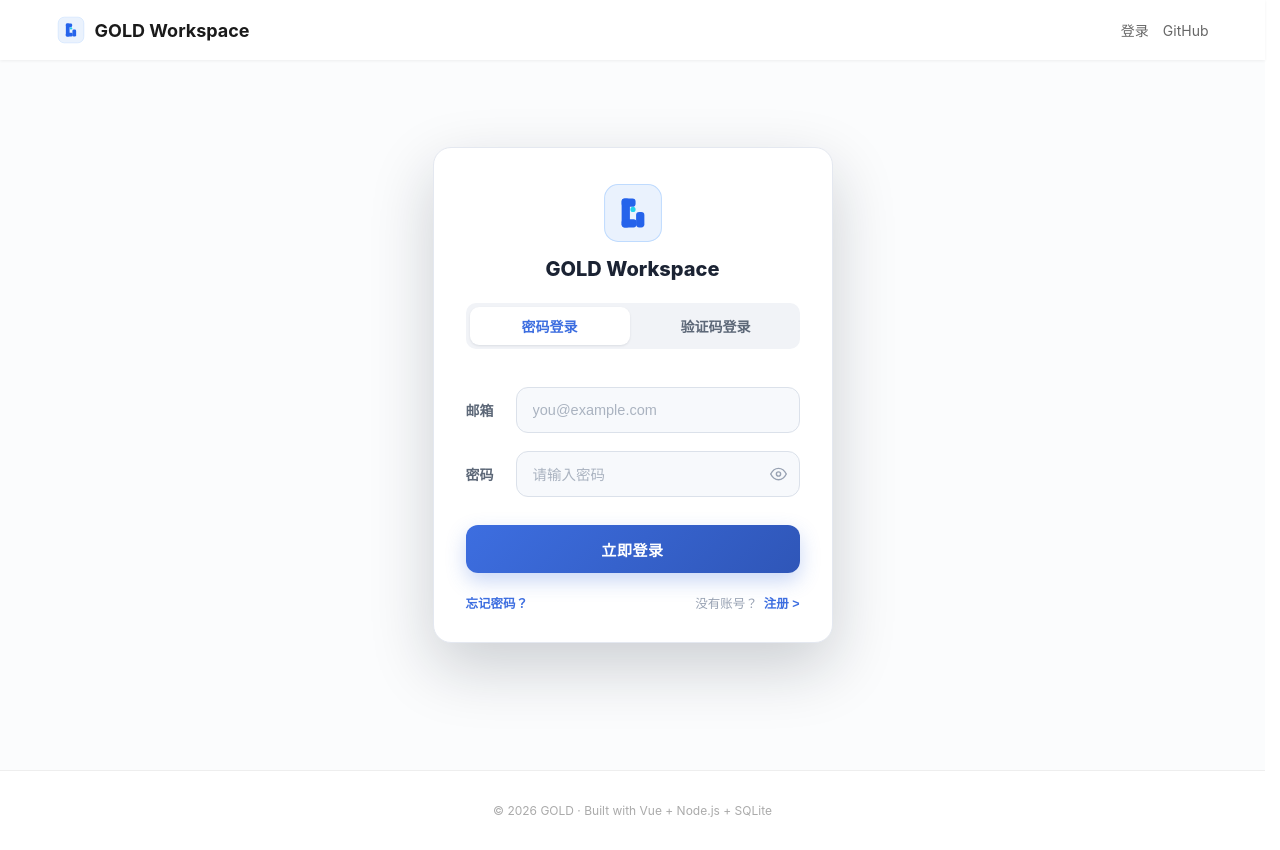
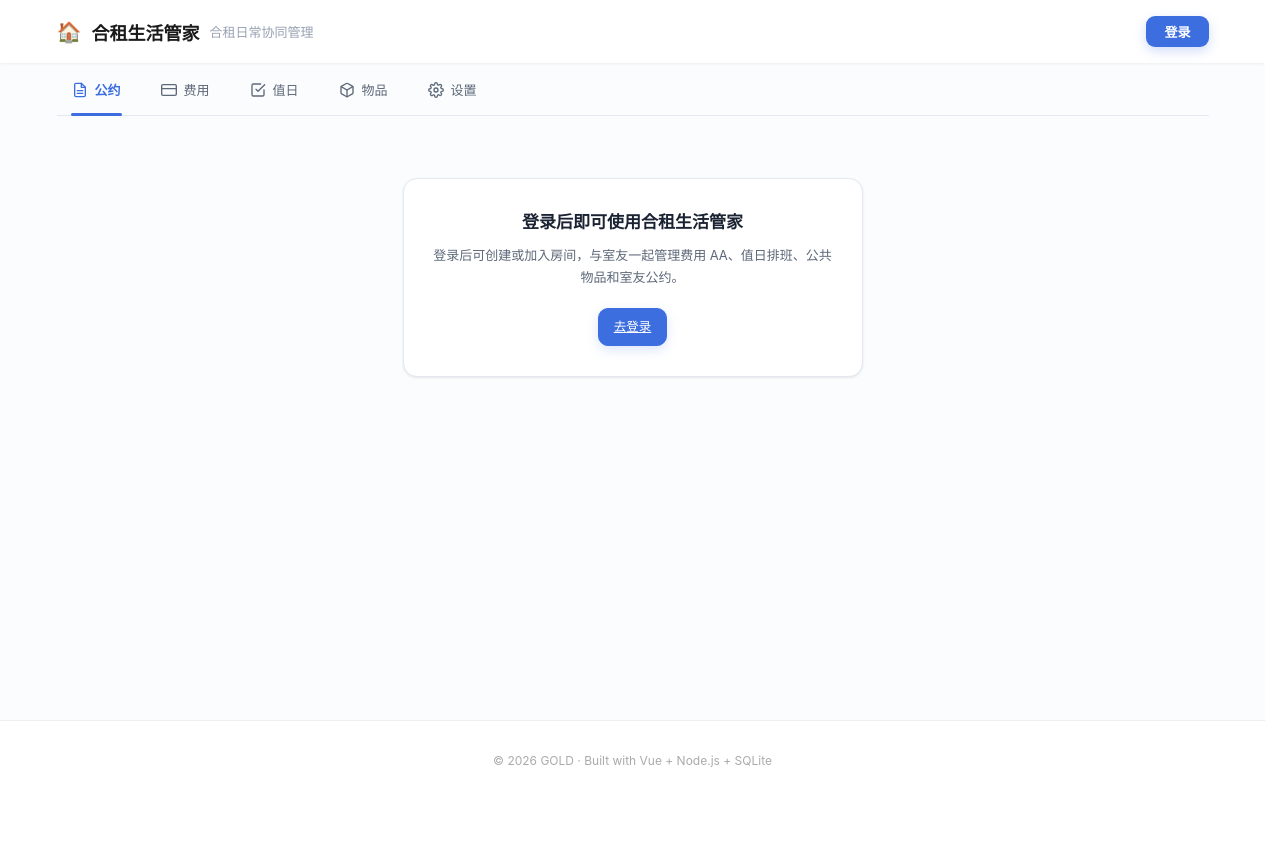
Before and after one commit to GOLD-ops/gold-workspace, a Vue app in the folder client/: page /tools/roomie in a window 1280 px wide. Before the commit this address led to /login. After the commit the page ends 800 px from the top, so only its background shows below. Built offline with nearby package versions, Linux system fonts and the light colour scheme; no server answers.

Commit message:
feat: 合租管家未登录时展示页面框架并提示登录，不再强制跳转

```diff
--- a/client/src/tools/roomie/RoomieApp.vue
+++ b/client/src/tools/roomie/RoomieApp.vue
@@ -1,7 +1,67 @@
 <template>
   <div class="rm">
+    <nav class="rm-tabs" aria-label="合租生活管家功能导航">
+        <button
+          v-for="tab in tabs"
+          :key="tab.key"
+          :class="{ active: view === tab.key, 'has-alert': Number(alerts[tab.key]) > 0 }"
+          :aria-current="view === tab.key ? 'page' : undefined"
+          :aria-label="tabAriaLabel(tab)"
+          :title="alertTitle(tab.key)"
+          @click="view = tab.key"
+        >
+          <svg
+            class="rm-tab-icon"
+            viewBox="0 0 24 24"
+            fill="none"
+            stroke="currentColor"
+            stroke-width="2"
+            stroke-linecap="round"
+            stroke-linejoin="round"
+            aria-hidden="true"
+          >
+            <template v-if="tab.key === 'rules'">
+              <path d="M14 2H6a2 2 0 0 0-2 2v16a2 2 0 0 0 2 2h12a2 2 0 0 0 2-2V8z" />
+              <polyline points="14 2 14 8 20 8" />
+              <line x1="16" y1="13" x2="8" y2="13" />
+              <line x1="16" y1="17" x2="8" y2="17" />
+            </template>
+            <template v-else-if="tab.key === 'expenses'">
+              <rect x="1" y="4" width="22" height="16" rx="2" ry="2" />
+              <line x1="1" y1="10" x2="23" y2="10" />
+            </template>
+            <template v-else-if="tab.key === 'chores'">
+              <polyline points="9 11 12 14 22 4" />
+              <path d="M21 12v7a2 2 0 0 1-2 2H5a2 2 0 0 1-2-2V5a2 2 0 0 1 2-2h11" />
+            </template>
+            <template v-else-if="tab.key === 'items'">
+              <path d="M21 16V8a2 2 0 0 0-1-1.73l-7-4a2 2 0 0 0-2 0l-7 4A2 2 0 0 0 3 8v8a2 2 0 0 0 1 1.73l7 4a2 2 0 0 0 2 0l7-4A2 2 0 0 0 21 16z" />
+              <polyline points="3.27 6.96 12 12.01 20.73 6.96" />
+              <line x1="12" y1="22.08" x2="12" y2="12" />
+            </template>
+            <template v-else>
+              <circle cx="12" cy="12" r="3" />
+              <path d="M19.4 15a1.65 1.65 0 0 0 .33 1.82l.06.06a2 2 0 0 1-2.83 2.83l-.06-.06a1.65 1.65 0 0 0-1.82-.33 1.65 1.65 0 0 0-1 1.51V21a2 2 0 0 1-4 0v-.09A1.65 1.65 0 0 0 9 19.4a1.65 1.65 0 0 0-1.82.33l-.06.06a2 2 0 0 1-2.83-2.83l.06-.06a1.65 1.65 0 0 0 .33-1.82 1.65 1.65 0 0 0-1.51-1H3a2 2 0 0 1 0-4h.09A1.65 1.65 0 0 0 4.6 9a1.65 1.65 0 0 0-.33-1.82l-.06-.06a2 2 0 0 1 2.83-2.83l.06.06A1.65 1.65 0 0 0 9 4.6a1.65 1.65 0 0 0 1-1.51V3a2 2 0 0 1 4 0v.09a1.65 1.65 0 0 0 1 1.51 1.65 1.65 0 0 0 1.82-.33l.06-.06a2 2 0 0 1 2.83 2.83l-.06.06a1.65 1.65 0 0 0-.33 1.82V9a1.65 1.65 0 0 0 1.51 1H21a2 2 0 0 1 0 4h-.09a1.65 1.65 0 0 0-1.51 1z" />
+            </template>
+          </svg>
+          {{ tab.label }}
+          <span v-if="Number(alerts[tab.key]) > 0" class="rm-notice-dot" aria-hidden="true"></span>
+        </button>
+    </nav>
+
+    <!-- 未登录：展示页面框架与登录引导 -->
+    <div v-if="needLogin" class="rm-auth-gate">
+      <div class="rm-auth-gate-card">
+        <h3>登录后即可使用合租生活管家</h3>
+        <p>登录后可创建或加入房间，与室友一起管理费用 AA、值日排班、公共物品和室友公约。</p>
+        <RouterLink :to="{ path: '/login', query: { redirect: '/tools/roomie' } }" class="rm-btn primary">
+          去登录
+        </RouterLink>
+      </div>
+    </div>
+
     <!-- 未加入房间：创建 / 加入 -->
-    <div v-if="noRoom" class="rm-onboard">
+    <div v-else-if="noRoom" class="rm-onboard">
       <div class="rm-onboard-card">
         <div class="rm-onboard-head">
           <h2>加入或创建合租房间</h2>
@@ -56,57 +116,7 @@
       </div>
     </div>
 
-    <template v-else>
-      <nav class="rm-tabs" aria-label="合租生活管家功能导航">
-        <button
-          v-for="tab in tabs"
-          :key="tab.key"
-          :class="{ active: view === tab.key, 'has-alert': Number(alerts[tab.key]) > 0 }"
-          :aria-current="view === tab.key ? 'page' : undefined"
-          :aria-label="tabAriaLabel(tab)"
-          :title="alertTitle(tab.key)"
-          @click="view = tab.key"
-        >
-          <svg
-            class="rm-tab-icon"
-            viewBox="0 0 24 24"
-            fill="none"
-            stroke="currentColor"
-            stroke-width="2"
-            stroke-linecap="round"
-            stroke-linejoin="round"
-            aria-hidden="true"
-          >
-            <template v-if="tab.key === 'rules'">
-              <path d="M14 2H6a2 2 0 0 0-2 2v16a2 2 0 0 0 2 2h12a2 2 0 0 0 2-2V8z" />
-              <polyline points="14 2 14 8 20 8" />
-              <line x1="16" y1="13" x2="8" y2="13" />
-              <line x1="16" y1="17" x2="8" y2="17" />
-            </template>
-            <template v-else-if="tab.key === 'expenses'">
-              <rect x="1" y="4" width="22" height="16" rx="2" ry="2" />
-              <line x1="1" y1="10" x2="23" y2="10" />
-            </template>
-            <template v-else-if="tab.key === 'chores'">
-              <polyline points="9 11 12 14 22 4" />
-              <path d="M21 12v7a2 2 0 0 1-2 2H5a2 2 0 0 1-2-2V5a2 2 0 0 1 2-2h11" />
-            </template>
-            <template v-else-if="tab.key === 'items'">
-              <path d="M21 16V8a2 2 0 0 0-1-1.73l-7-4a2 2 0 0 0-2 0l-7 4A2 2 0 0 0 3 8v8a2 2 0 0 0 1 1.73l7 4a2 2 0 0 0 2 0l7-4A2 2 0 0 0 21 16z" />
-              <polyline points="3.27 6.96 12 12.01 20.73 6.96" />
-              <line x1="12" y1="22.08" x2="12" y2="12" />
-            </template>
-            <template v-else>
-              <circle cx="12" cy="12" r="3" />
-              <path d="M19.4 15a1.65 1.65 0 0 0 .33 1.82l.06.06a2 2 0 0 1-2.83 2.83l-.06-.06a1.65 1.65 0 0 0-1.82-.33 1.65 1.65 0 0 0-1 1.51V21a2 2 0 0 1-4 0v-.09A1.65 1.65 0 0 0 9 19.4a1.65 1.65 0 0 0-1.82.33l-.06.06a2 2 0 0 1-2.83-2.83l.06-.06a1.65 1.65 0 0 0 .33-1.82 1.65 1.65 0 0 0-1.51-1H3a2 2 0 0 1 0-4h.09A1.65 1.65 0 0 0 4.6 9a1.65 1.65 0 0 0-.33-1.82l-.06-.06a2 2 0 0 1 2.83-2.83l.06.06A1.65 1.65 0 0 0 9 4.6a1.65 1.65 0 0 0 1-1.51V3a2 2 0 0 1 4 0v.09a1.65 1.65 0 0 0 1 1.51 1.65 1.65 0 0 0 1.82-.33l.06-.06a2 2 0 0 1 2.83 2.83l-.06.06a1.65 1.65 0 0 0-.33 1.82V9a1.65 1.65 0 0 0 1.51 1H21a2 2 0 0 1 0 4h-.09a1.65 1.65 0 0 0-1.51 1z" />
-            </template>
-          </svg>
-          {{ tab.label }}
-          <span v-if="Number(alerts[tab.key]) > 0" class="rm-notice-dot" aria-hidden="true"></span>
-        </button>
-      </nav>
-
-      <div v-if="loading" class="rm-loading">正在加载合租数据…</div>
+    <div v-else-if="loading" class="rm-loading">正在加载合租数据…</div>
 
       <template v-else>
         <RulesPanel
@@ -152,7 +162,6 @@
           @changed="loadContext"
         />
       </template>
-    </template>
 
     <div v-if="toast" class="rm-toast" :class="{ error: toastType === 'error' }" role="status">
       {{ toast }}
@@ -162,7 +171,6 @@
 
 <script setup>
 import { computed, onMounted, ref } from 'vue'
-import { useRouter } from 'vue-router'
 import { api, getToken } from '../../api'
 import './roomie.css'
 import RulesPanel from './RulesPanel.vue'
@@ -170,8 +178,6 @@ import ExpensesPanel from './ExpensesPanel.vue'
 import ChoresPanel from './ChoresPanel.vue'
 import ItemsPanel from './ItemsPanel.vue'
 import SettingsPanel from './SettingsPanel.vue'
-
-const router = useRouter()
 
 const tabs = [
   { key: 'rules', label: '公约' },
@@ -183,6 +189,7 @@ const tabs = [
 
 const view = ref('rules')
 const me = ref(null)
+const needLogin = ref(false)
 const noRoom = ref(false)
 const roommates = ref([])
 const settings = ref({})
@@ -315,7 +322,8 @@ async function joinRoom() {
 
 onMounted(() => {
   if (!getToken()) {
-    router.push({ path: '/login', query: { redirect: '/tools/roomie' } })
+    needLogin.value = true
+    loading.value = false
     return
   }
   loadContext()
--- a/client/src/tools/roomie/roomie.css
+++ b/client/src/tools/roomie/roomie.css
@@ -481,6 +481,21 @@
 .rm-picker { width: 100%; }
 .rm-picker .sp-trigger { height: 38px; }
 .rm-add-form .rm-picker { flex: 1; min-width: 140px; }
+
+/* 未登录引导（保留页面框架，仅提示登录） */
+.rm-auth-gate { display: flex; justify-content: center; padding: 40px 0 24px; }
+.rm-auth-gate-card {
+  width: 100%;
+  max-width: 460px;
+  background: #fff;
+  border: 1px solid var(--tk-border);
+  border-radius: var(--tk-radius);
+  box-shadow: var(--tk-shadow-sm);
+  padding: 30px 26px;
+  text-align: center;
+}
+.rm-auth-gate-card h3 { font-size: 17px; margin: 0 0 8px; }
+.rm-auth-gate-card p { font-size: 13px; color: var(--tk-muted); line-height: 1.7; margin: 0 0 20px; }
 
 /* 房间引导页 */
 .rm-onboard {
```
